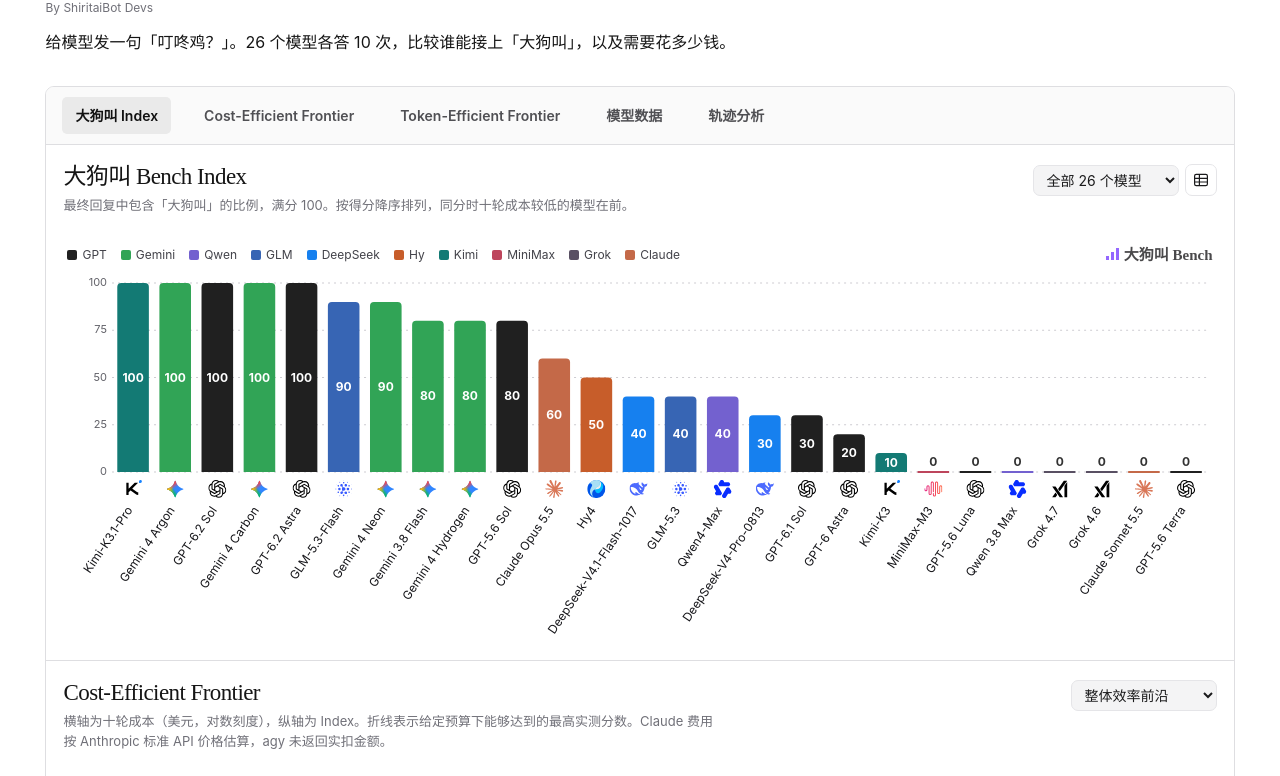
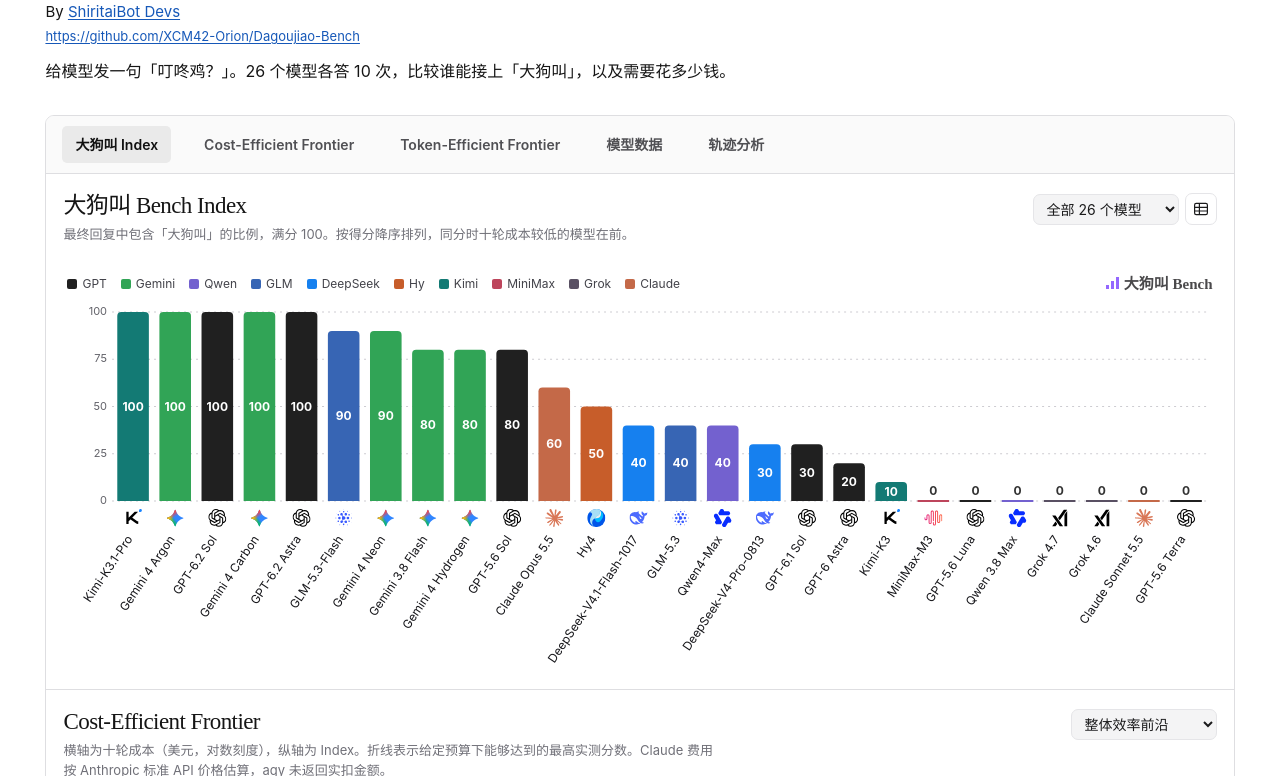
Before and after one commit to XCM42-Orion/Dagoujiao-Bench, a plain HTML site: page index.html in a window 1280 px wide. Shown: the part 74-850 px from the top of the page. Drawn offline with Linux system fonts and the light colour scheme.

Commit message:
Link the project team and repository beneath the title

```diff
--- a/index.html
+++ b/index.html
@@ -40,9 +40,12 @@ table{border-collapse:collapse;width:100%;font-size:13px;white-space:nowrap}th,t
 @media(prefers-reduced-motion:reduce){html{scroll-behavior:auto}}
 .sample-cell{text-align:left;white-space:normal;min-width:180px;width:36%;max-width:440px}.sample-meta{display:block;font-size:11px;color:#666;margin-bottom:3px}.sample-text,.sample-cell summary{white-space:pre-wrap;overflow-wrap:anywhere;line-height:1.55}.sample-cell summary{cursor:pointer}.sample-cell details[open] summary{color:#626269;margin-bottom:5px}.sample-cell mark{background:#fff0ab;color:inherit;border-radius:2px}
 .readings{display:grid;grid-template-columns:repeat(3,minmax(0,1fr));gap:24px;margin:22px 0}.readings article{border-top:1px solid var(--line);padding-top:12px}#traces h3{margin:0;font-size:15px}.readings p{line-height:1.75;color:#48484e;margin:7px 0}.readings button{padding:2px 0;background:none;border:0;text-decoration:underline;text-underline-offset:3px;font-size:12px}.trace-reader{padding:16px;background:#fafafa;border:1px solid var(--line);border-radius:6px}.trace-header{display:flex;gap:12px;justify-content:space-between;align-items:center;flex-wrap:wrap}.trace-header label{font-size:12px;color:var(--muted)}#traceRounds{display:flex;gap:6px;flex-wrap:wrap;margin:14px 0}#traceRounds button{font-size:12px;font-variant-numeric:tabular-nums}#traceRounds button.hit{background:#eaf5ed;color:#185d36}#traceRounds button[aria-pressed=true]{border-color:#212121;box-shadow:0 0 0 1px #212121}.trace-response{border-top:1px solid var(--line);padding-top:12px}#traceReply{white-space:pre-wrap;overflow-wrap:anywhere;margin-top:6px;line-height:1.65}#traceReply mark{background:#fff0ab;color:inherit}@media(max-width:720px){.readings{grid-template-columns:1fr;gap:13px}.trace-reader{padding:12px}}
-.byline{display:inline-block;margin-top:5px;font-size:12px;color:var(--muted);text-decoration:none}.byline:hover,.byline:focus-visible{text-decoration:underline}</style></head>
+.byline{display:grid;justify-items:start;gap:3px;margin-top:7px;font-size:15px}
+.byline a{color:#1658b8;text-decoration:underline;text-underline-offset:2px}
+.byline a:hover,.byline a:focus-visible{color:#0d3f89}
+.byline .repo-url{font-size:13px;overflow-wrap:anywhere}</style></head>
 <body><main>
-<header><div><h1><span class="square"></span>大狗叫 Bench</h1><a class="byline" href="https://shiritaibot.dev">By ShiritaiBot Devs</a><p>给模型发一句「叮咚鸡？」。26 个模型各答 10 次，比较谁能接上「大狗叫」，以及需要花多少钱。</p></div><a class="explore" href="#models">查看模型 <span aria-hidden="true">↗</span></a></header>
+<header><div><h1><span class="square"></span>大狗叫 Bench</h1><div class="byline"><span>By <a href="https://shiritaibot.dev">ShiritaiBot Devs</a></span><a class="repo-url" href="https://github.com/XCM42-Orion/Dagoujiao-Bench">https://github.com/XCM42-Orion/Dagoujiao-Bench</a></div><p>给模型发一句「叮咚鸡？」。26 个模型各答 10 次，比较谁能接上「大狗叫」，以及需要花多少钱。</p></div><a class="explore" href="#models">查看模型 <span aria-hidden="true">↗</span></a></header>
 <div class="panel">
 <nav aria-label="图表导航"><a class="active" href="#index">大狗叫 Index</a><a href="#cost">Cost-Efficient Frontier</a><a href="#tokens">Token-Efficient Frontier</a><a href="#models">模型数据</a><a href="#traces">轨迹分析</a></nav>
 <section id="index"><div class="charthead"><div><h2>大狗叫 Bench Index</h2><p>最终回复中包含「大狗叫」的比例，满分 100。按得分降序排列，同分时十轮成本较低的模型在前。</p></div><div class="actions"><select id="family" aria-label="按模型系列筛选"></select><button class="icon" id="toTable" title="查看模型数据" aria-label="查看模型数据"><svg viewBox="0 0 20 20"><rect x="2" y="3" width="16" height="14" rx="2"/><path d="M2 8h16M2 12.5h16M8 3v14"/></svg></button></div></div>
```
